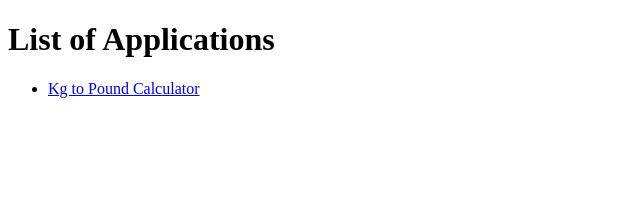
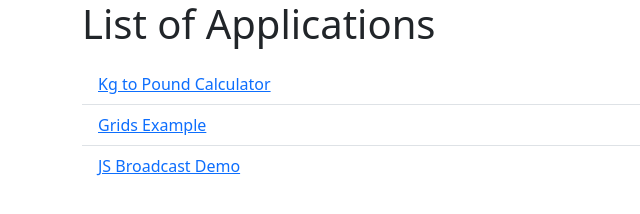
Before and after one commit to arny-j/5210_Apps, a plain HTML site: page 5210-Apps/index.html in a window 1280 px wide. Shown: the whole page, without its empty margins (0-640 px from the left). Drawn offline with nearby package versions, Linux system fonts and the light colour scheme.

Commit message:
Added Bootstrap Styling to index.html

```diff
--- a/5210-Apps/index.html
+++ b/5210-Apps/index.html
@@ -3,14 +3,18 @@
 <head>
     <meta charset="UTF-8">
     <meta name="viewport" content="width=device-width, initial-scale=1.0">
+    <link href="https://cdn.jsdelivr.net/npm/bootstrap@5.3.3/dist/css/bootstrap.min.css" rel="stylesheet" integrity="sha384-QWTKZyjpPEjISv5WaRU9OFeRpok6YctnYmDr5pNlyT2bRjXh0JMhjY6hW+ALEwIH" crossorigin="anonymous">
     <title>Comp.5210 Apps</title>
 </head>
-<body>
+<body class="container">
     <h1>List of Applications</h1>
     <p>
-        <ul>
-            <li><a href="kg_to_pound.html">Kg to Pound Calculator</a></li>
+        <ul class="list-group list-group-flush">
+            <li class="list-group-item"><a href="kg_to_pound.html">Kg to Pound Calculator</a></li>
+            <li class="list-group-item"><a href="grid.html">Grids Example</a></li>
+            <li class="list-group-item"><a href="broadcast.html">JS Broadcast Demo</a></li>
         </ul>
     </p>
+    <script src="https://cdn.jsdelivr.net/npm/bootstrap@5.3.3/dist/js/bootstrap.bundle.min.js" integrity="sha384-YvpcrYf0tY3lHB60NNkmXc5s9fDVZLESaAA55NDzOxhy9GkcIdslK1eN7N6jIeHz" crossorigin="anonymous"></script>
 </body>
 </html>
```
